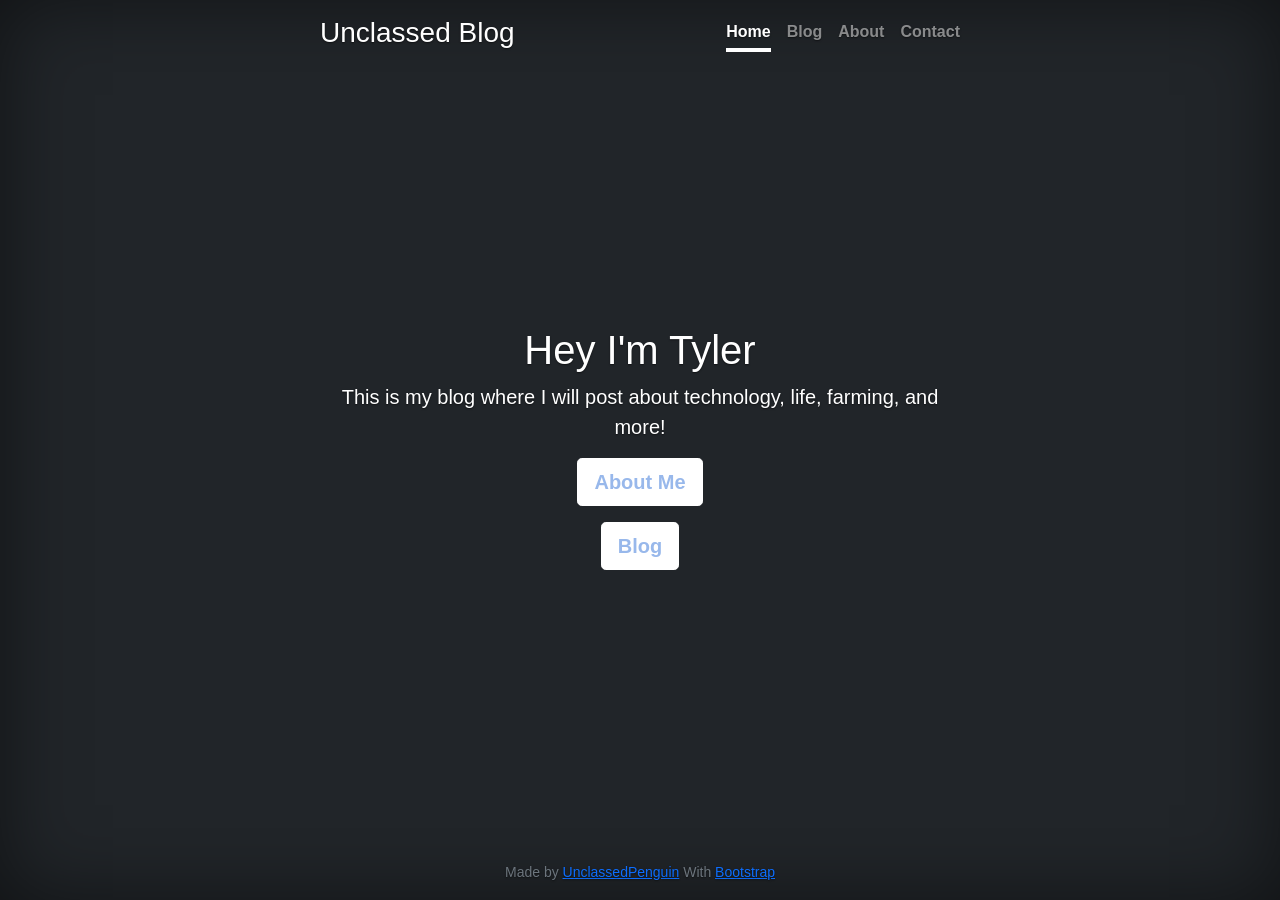
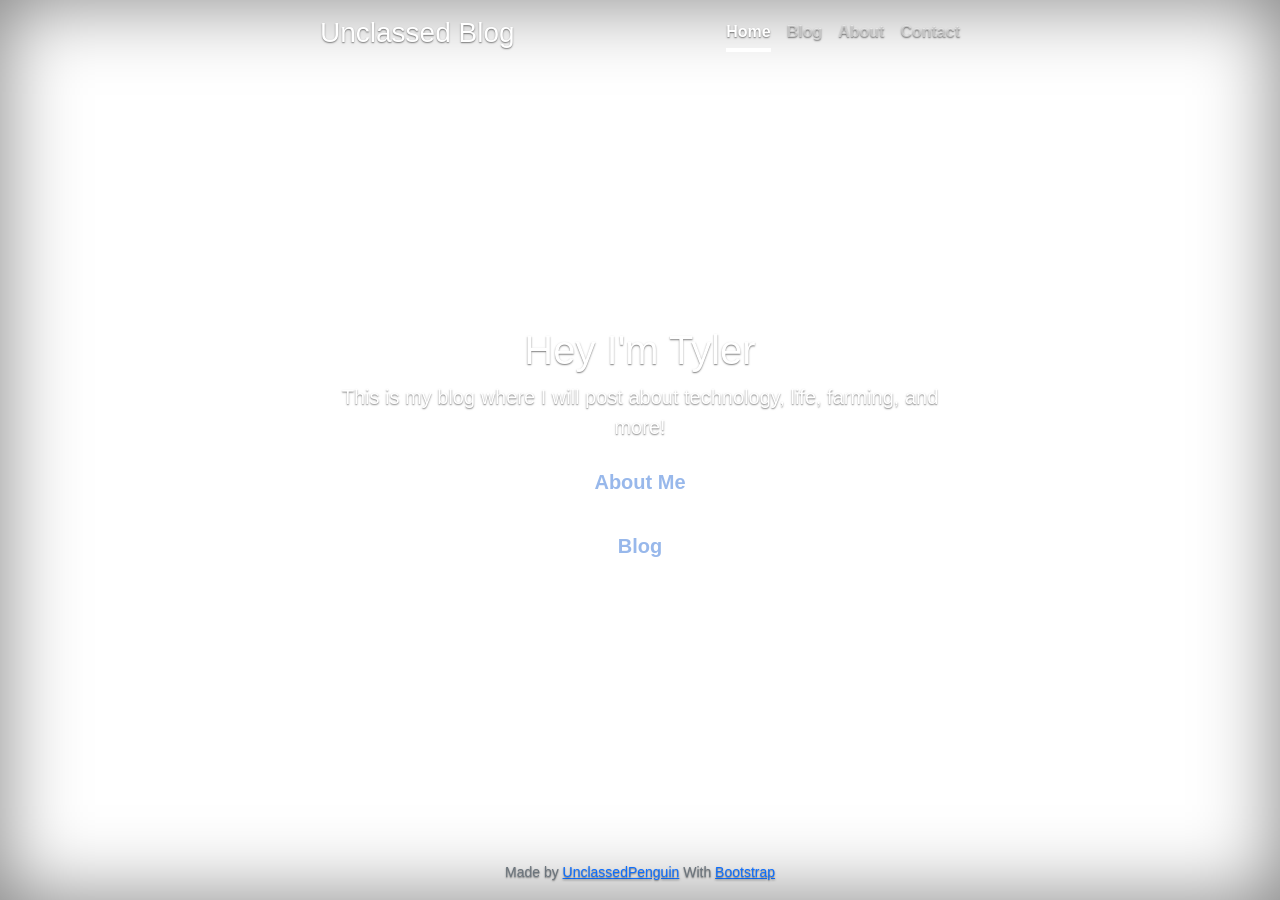
Before and after one commit to UnclassedPenguin/jekyllsite, a Jekyll site: the page built from index.html, in a window 1280 px wide. Built offline with Jekyll 4.4.1, drawn with Linux system fonts in a browser that asks for light colours.

Commit message:
Update styles.scss

```diff
--- a/assets/css/styles.scss
+++ b/assets/css/styles.scss
@@ -1,6 +1,10 @@
 ---
 ---
 @import "main";
+
+.bg-dark {
+  background-color: transparent !important;
+}
 
 body {
 	font-family: arial;
```
